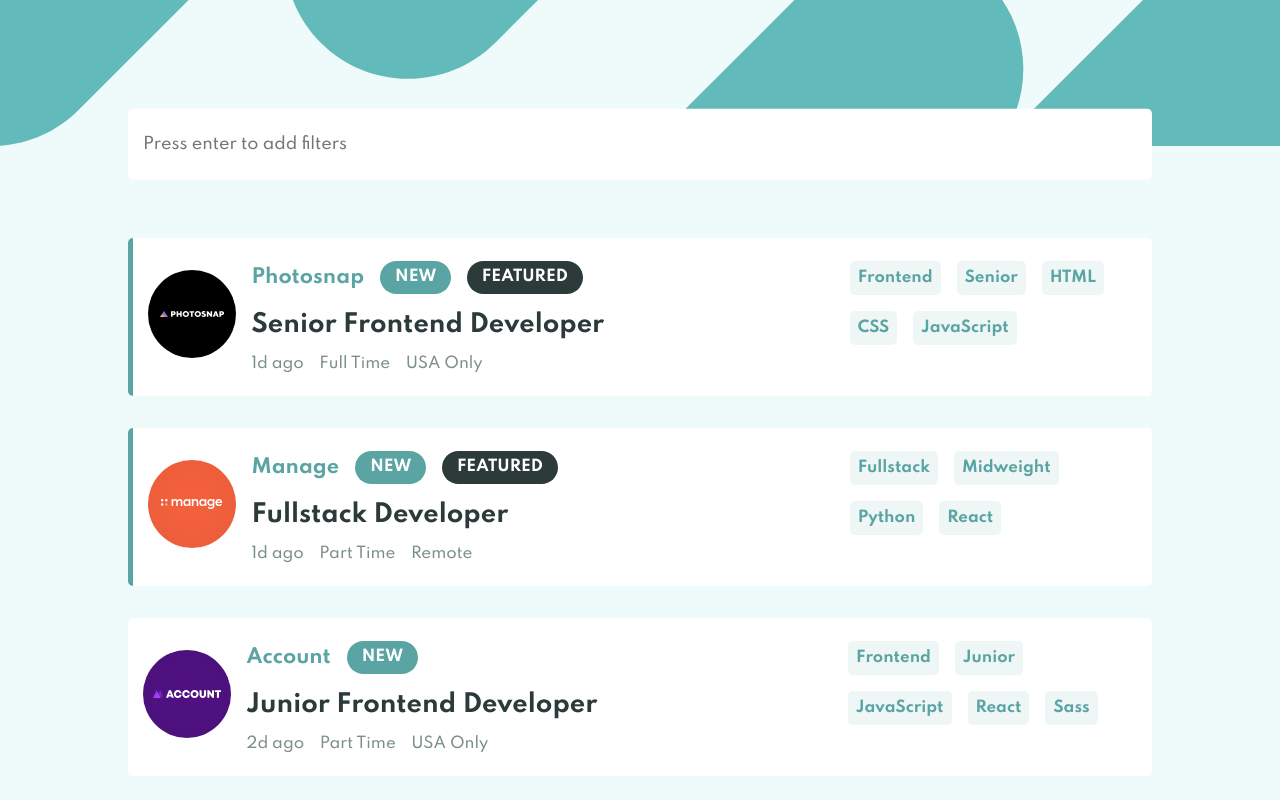
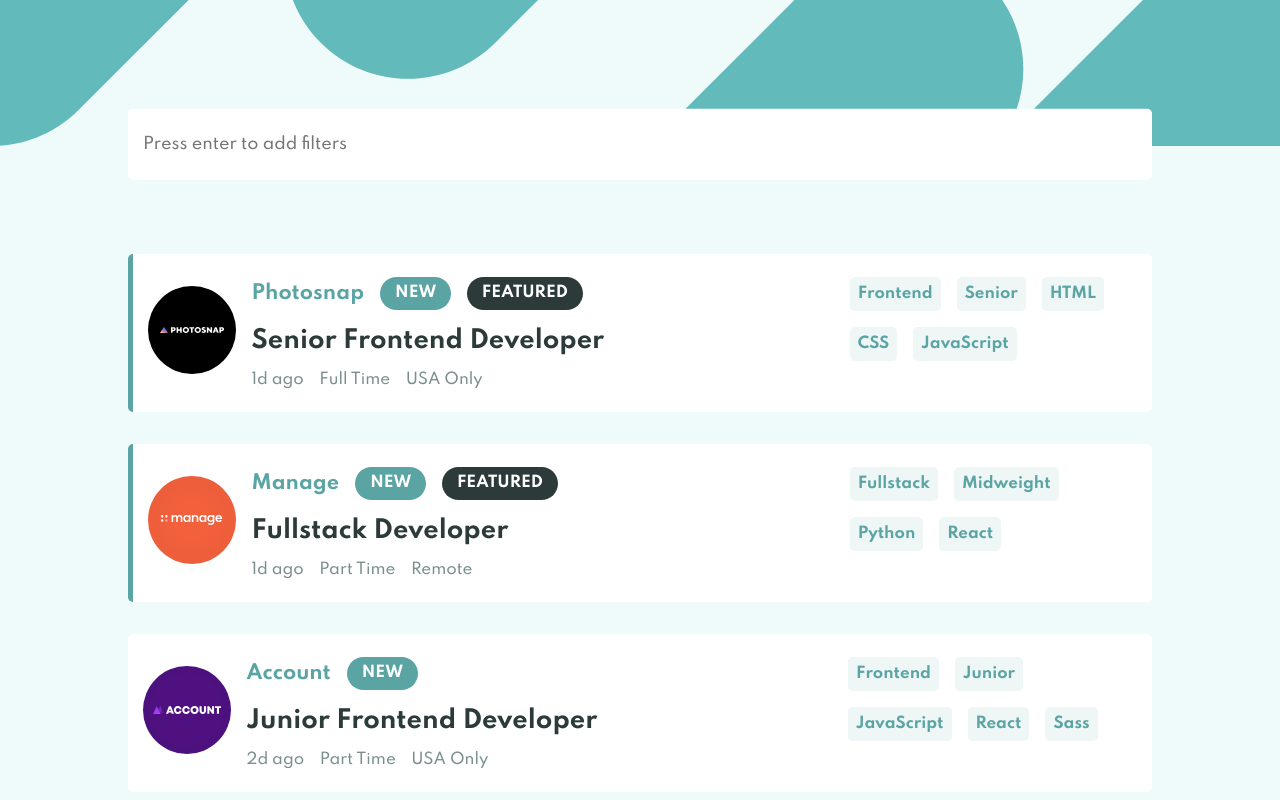
Before and after one commit to khwilo/job-listings, a React (Create React App) app: page / in a window 1280 px wide. Shown: the top 800 px of the page. Built offline with nearby package versions, Linux system fonts and the light colour scheme.

Commit message:
Increase the top and bottom margins for cards wrapper

```diff
--- a/src/containers/Cards/Cards.css
+++ b/src/containers/Cards/Cards.css
@@ -1,3 +1,3 @@
 .cards {
-  margin: 1rem 0;
+  margin: 2rem 0;
 }
```
